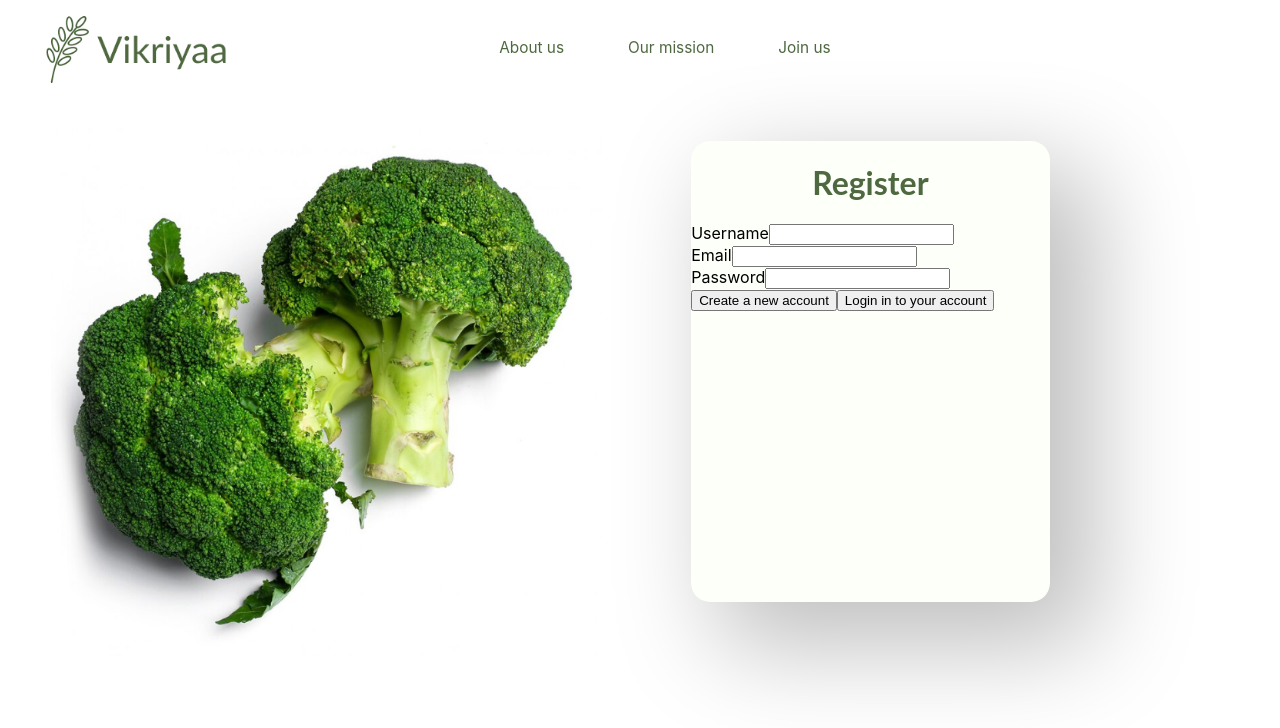
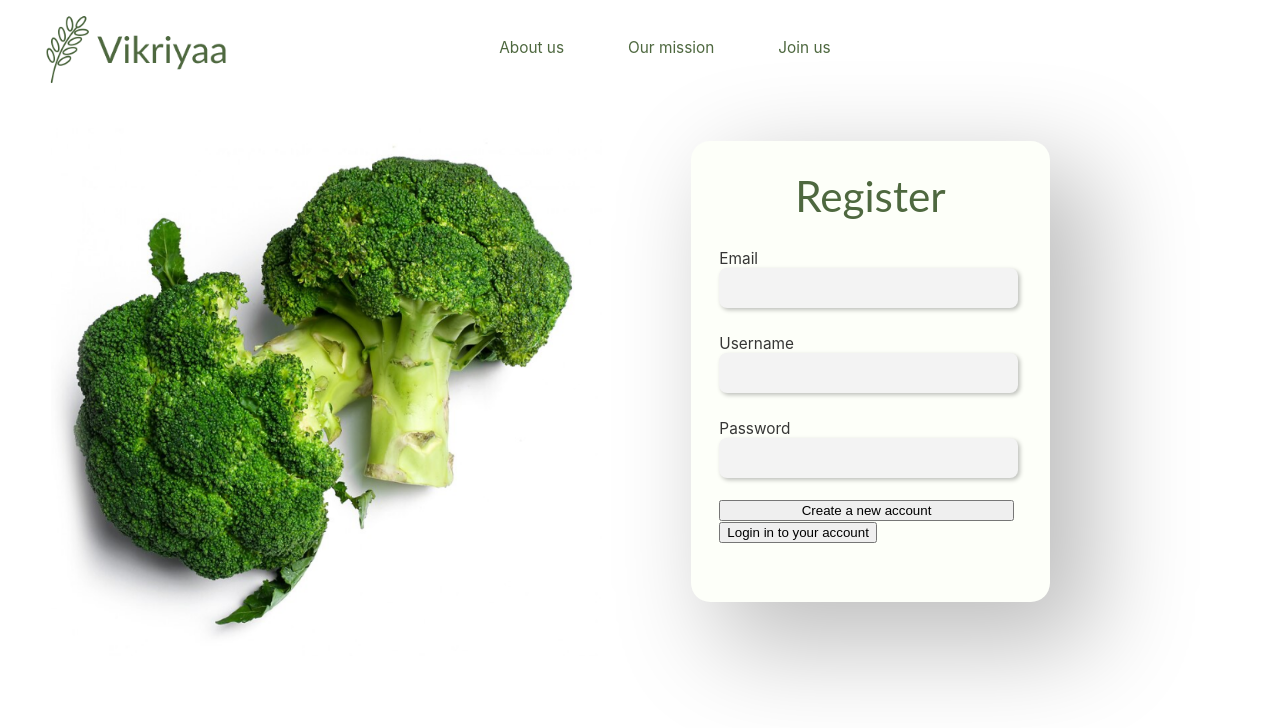
Before and after one commit to KKSurendran06/Vikriyaa, a React (Create React App) app: page /signup in a window 1280 px wide. Shown: the top 728 px of the page. Built offline with nearby package versions, Linux system fonts and the light colour scheme.

Commit message:
feat: signup_page

```diff
--- a/src/pages/signup_page.js
+++ b/src/pages/signup_page.js
@@ -24,21 +24,10 @@ const Signup = () => {
                     <img className='asset' src={asset} alt=' '/>
                 </div>
                 <div className="container-box-right">
-                        <div className="register-card-content">
+                         <div className="register-card-content">
                             <h1 className="register">Register</h1>
                             <form onSubmit={handleSubmit(onSubmit)}>
-                                <div>
-                                    <label className="form_label">Username</label>
-                                    <input className="form_input"
-                                    type="text"
-                                    name="username"
-                                    {...register("username", {
-                                            required: "Username is required."
-                                            }
-                                        )}/>
-                                    {errors.username && <p className="errMsg">{errors.username.message}</p>}
-                                </div>
-                                <div>
+                                <div className="email-box">
                                     <label className="form_label">Email</label>
                                     <input className="form_input"
                                     type="text"
@@ -53,7 +42,18 @@ const Signup = () => {
                                     />
                                     {errors.email && <p className="errMsg">{errors.email.message}</p>}
                                 </div>
-                                <div>
+                                <div className="username-box">
+                                    <label className="form_label">Username</label>
+                                    <input className="form_input"
+                                    type="text"
+                                    name="username"
+                                    {...register("username", {
+                                            required: "Username is required."
+                                            }
+                                        )}/>
+                                    {errors.username && <p className="errMsg">{errors.username.message}</p>}
+                                </div>
+                                <div className="password-box">
                                     <label className="form_label">Password</label>
                                     <input className="form_input"
                                     type="password"
@@ -68,9 +68,9 @@ const Signup = () => {
                                     />
                                     {errors.password && <p className="errMsg">{errors.password.message}</p>}
                                 </div>
-                                <div className="buttons">
-                                    <button type="submit">Create a new account</button>
-                                    <button>Login in to your account</button>
+                                <div className="button-box">
+                                        <button className="signup-button" type="submit">Create a new account</button>
+                                        <a href="/"><button className="signin-button" type="button">Login in to your account</button></a>
                                 </div>
                             </form>
                         </div>
--- a/src/style/signup_page.css
+++ b/src/style/signup_page.css
@@ -27,8 +27,45 @@
 
 .register {
     color: #4E683F;
-    font-family: Lato;
+    font-size: 3.3vw;
+    font-family: 'lato';
     align-self: center;
+    font-weight: 400;
+
+}
+
+.username-box, .email-box, .password-box{
+    display: flex;
+    flex-direction: column;
+    margin-left: 2.2vw;
+}
+
+.username-box, .password-box{
+    margin-top: 2vw;
+}
+
+.form_label {
+    font-weight: 400;
+    font-size: 1.2vw;
+    color: rgba(0, 0, 0, 0.79);
+}
+
+.form_input {
+    border-radius: 8px;
+    border: 0;
+    background: #F3F3F3;
+    box-shadow: 2px 2px 4px 0px rgba(0, 0, 0, 0.25);
+    width: 23vw;
+    height: 3vw ;
+}
+
+.button-box {
+    display: flex;
+    flex-direction: column;
+    border-radius: 40px;
+    margin-top: 1.7vw;
+    margin-left: 2.2vw;
+    width: 23vw;
 }
 
 .errMsg {
```
